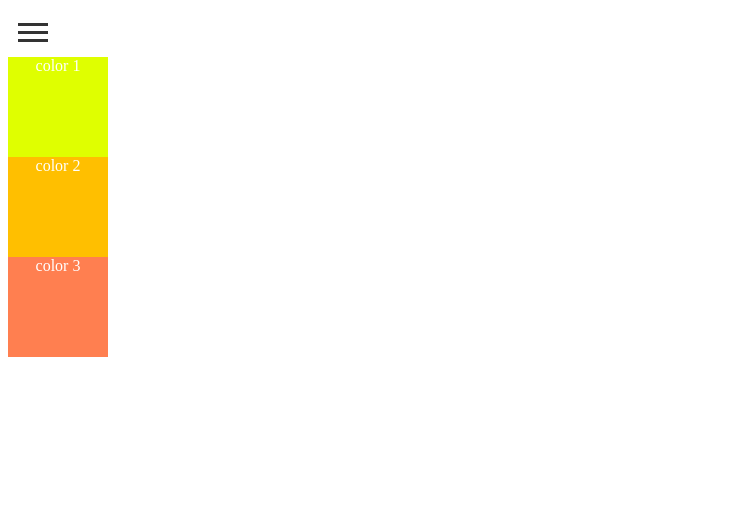
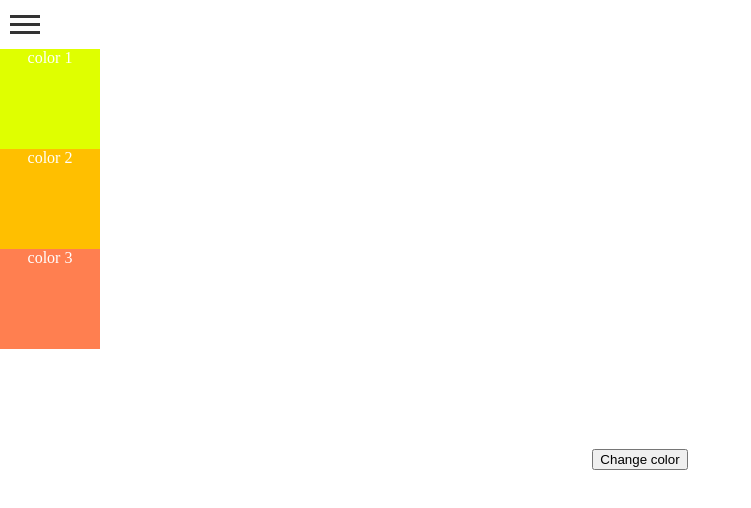
Before and after one commit to Calebbuffleben/react-animations, a React (Create React App) app: page / in a window 1280 px wide. Shown: the top 508 px of the page, without its empty margins (0-751 px from the left). Built offline with nearby package versions, Linux system fonts and the light colour scheme.

Commit message:
dark mode

```diff
--- a/src/App.js
+++ b/src/App.js
@@ -2,12 +2,15 @@ import logo from './logo.svg';
 import './App.css';
 import HamburgerMenu from './components/HamburguerMenu';
 import ColorRender from './components/ColorRender';
+import DarkMode from './components/DarkMode';
 
 function App() {
   return (
     <div className="App">
-      <HamburgerMenu />
-      <ColorRender />
+      <DarkMode>
+        <HamburgerMenu />
+        <ColorRender />
+      </DarkMode>
     </div>
   );
 }
--- /dev/null
+++ b/src/components/DarkMode/index.jsx
@@ -0,0 +1,21 @@
+import { useState } from "react";
+import { styled } from "styled-components";
+
+const Container = styled.div`
+    width: 100%;
+    height: 100%;
+    background-color: ${ props => props.color === 'dark' ? 'grey' : props.color === 'white' ? 'white' : ''}
+`;
+
+const DarkMode = ({ children }) => {
+    const [color, setColor] = useState('white');
+
+    return (
+        <Container color= {color}>
+            {children}
+            <button onClick={() => setColor(color === 'white' ? 'dark' : 'white')}>Change color</button>
+        </Container>
+    )
+}
+
+export default DarkMode;
--- a/src/index.css
+++ b/src/index.css
@@ -0,0 +1,4 @@
+body {
+    margin: 0px;
+    padding: 0px;
+  }
```
Also changed, not shown: src/patterns/split-screen/SplitScreen.jsx (added, +23 -0 lines), src/patterns/split-screen/index.jsx (+12 -20 lines).
